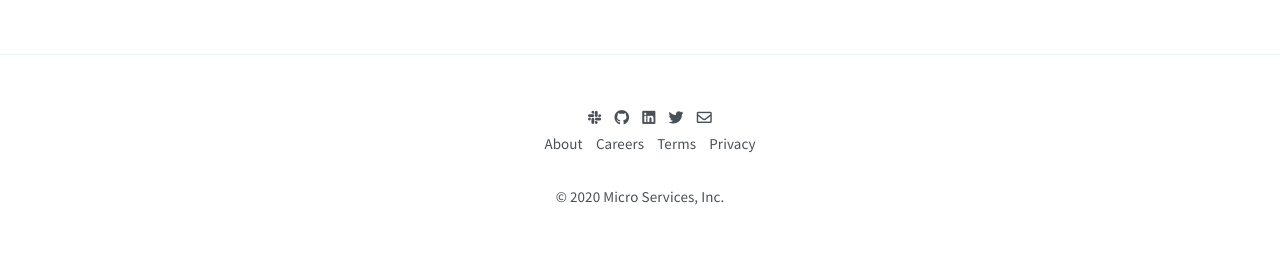
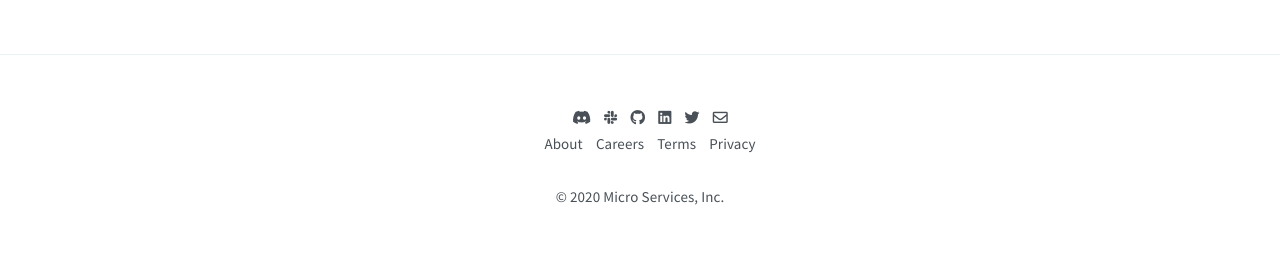
Before and after one commit to m3o/blog.m3o.com, a Jekyll site: the page built from index.html, in a window 1280 px wide. Shown: the part 3941-4199 px from the top of the page. Built offline with Jekyll 4.4.1, drawn with Linux system fonts in a browser that asks for light colours; nearby versions of some CDN libraries; the list of posts is cut into pages by our own code.

Commit message:
add discord

```diff
--- a/_includes/footer.html
+++ b/_includes/footer.html
@@ -1,6 +1,9 @@
     <div class="footer site-footer clearfix">
       <center>
         <ul class="list-inline">
+          <li class="list-inline-item">
+            <a href="https://discord.gg/TBR9bRjd6Z"><i class="fab fa-discord"></i></a>
+          </li>
           <li class="list-inline-item">
             <a href="https://slack.m3o.com"><i class="fab fa-slack"></i></a>
           </li>
```
